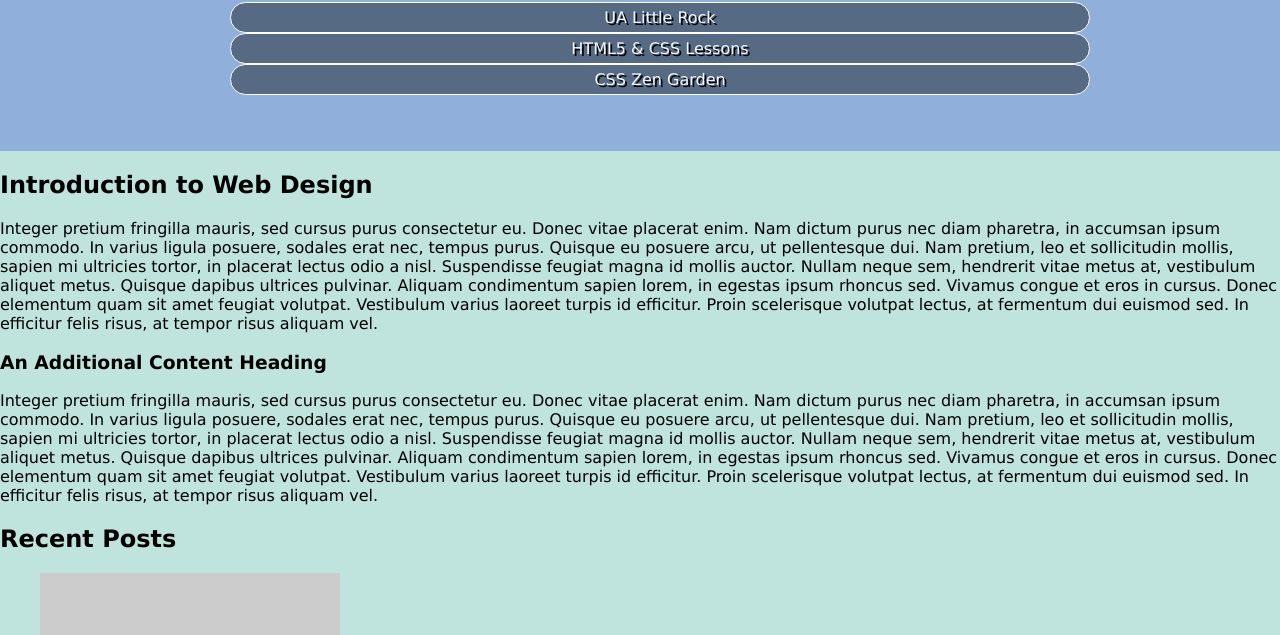
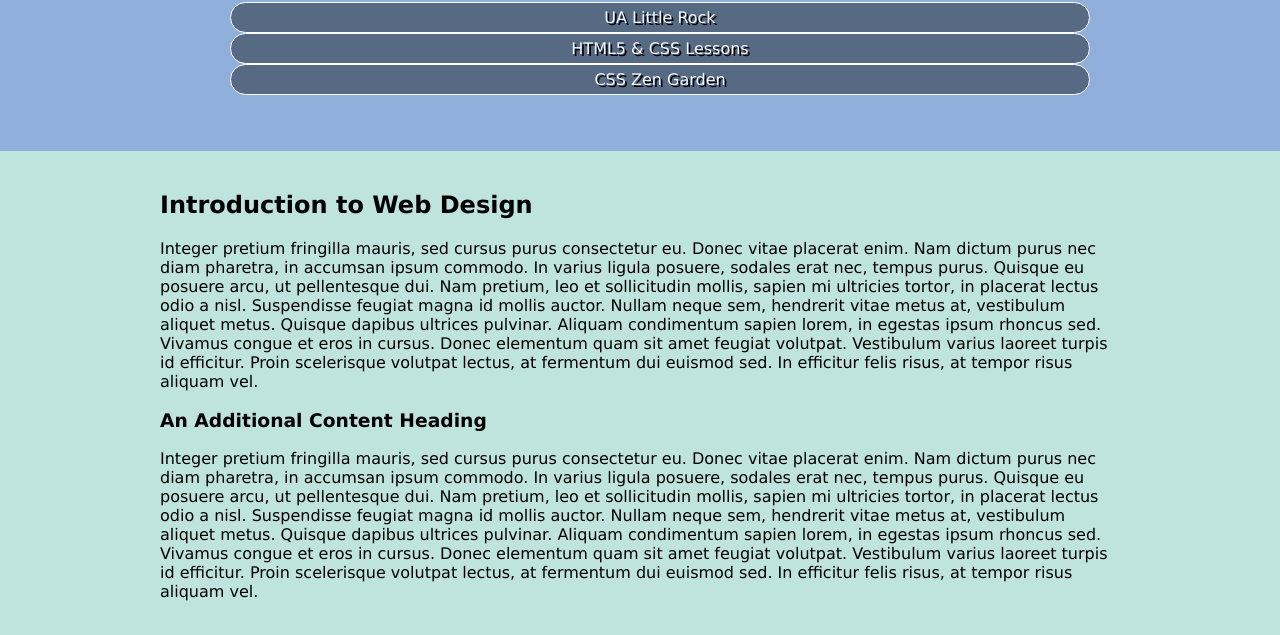
Before and after one commit to AyatAlkhatib/IFSC1310, a plain HTML site: page css-demo/index.html in a window 1280 px wide. Shown: the part 165-800 px from the top of the page. Drawn offline with Linux system fonts and the light colour scheme; placeholder pictures from the web are drawn by us; a web font is replaced by a local one.

Commit message:
added container

```diff
--- a/css-demo/assets/css/style.css
+++ b/css-demo/assets/css/style.css
@@ -7,6 +7,16 @@ html {
 *:before,
 *:after {
     box-sizing: inherit;
+}
+
+
+
+/* --------- utility classes ---------- */
+
+.container{
+    max-width: 960px;
+    width:80vw;
+    margin: 40px auto;
 }
 
 /* --------- global Style ---------- */
```
